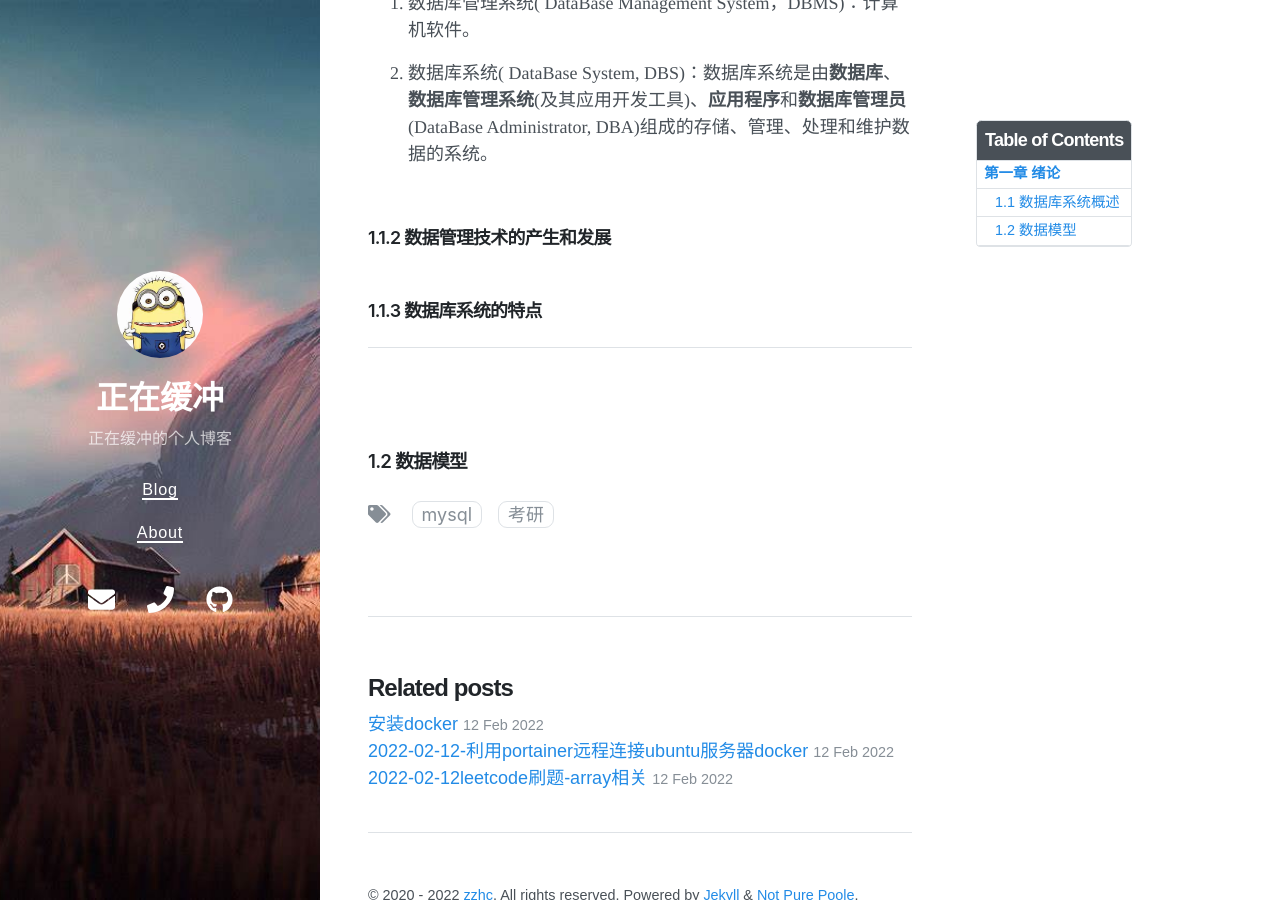
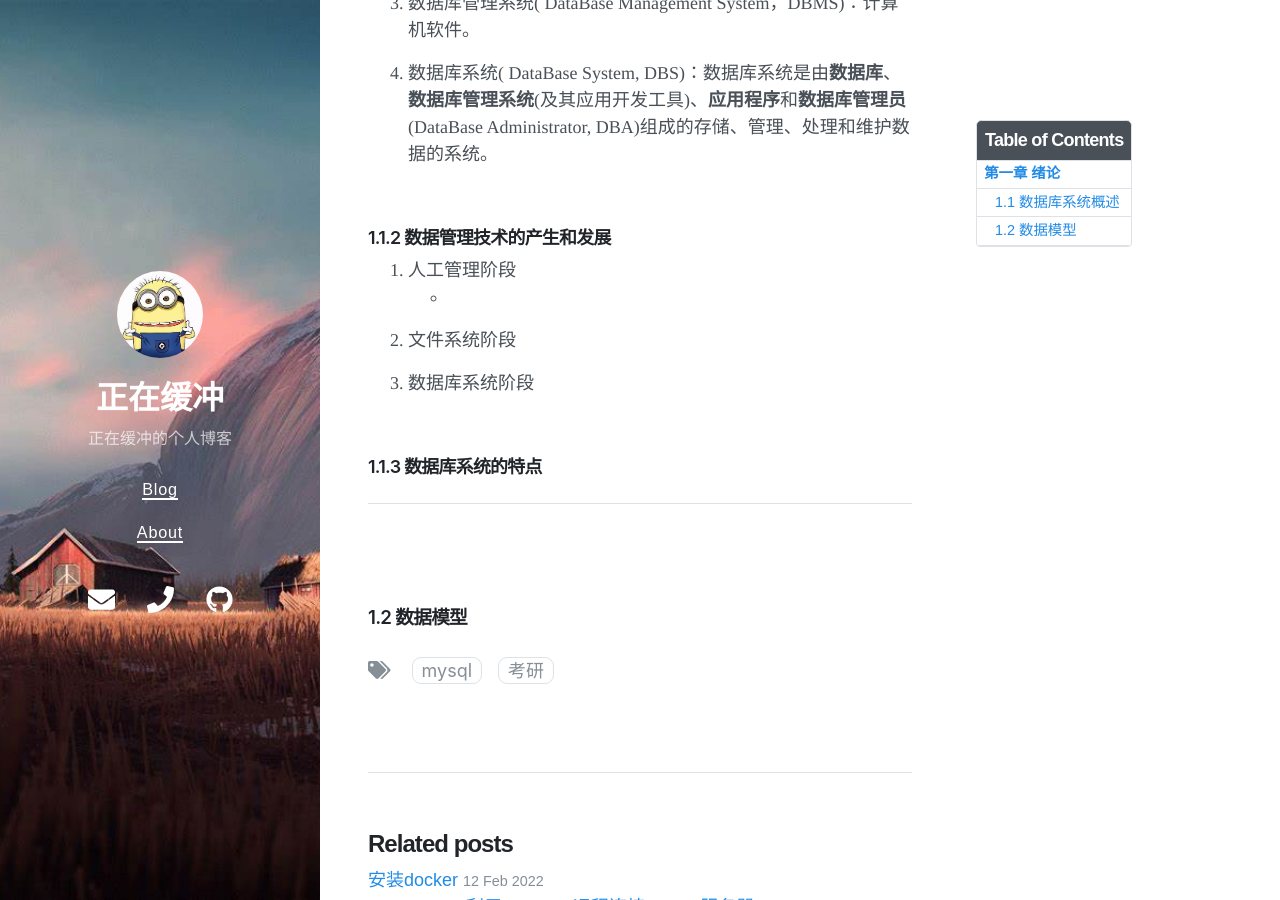
Before and after one commit to Zzhc3321/personal-blog.github.io, a Jekyll site: the page built from _posts/2022-02-12-数据库系统概论-绪论.md, in a window 1280 px wide and 900 px high, scrolled down 573 px. Built offline with Jekyll 4.4.1, drawn with Linux system fonts in a browser that asks for light colours; nearby versions of some CDN libraries.

Commit message:
修改文件: _posts/2022-02-12-数据库系统概论-绪论.md

```diff
--- a/_posts/2022-02-12-数据库系统概论-绪论.md
+++ b/_posts/2022-02-12-数据库系统概论-绪论.md
@@ -18,10 +18,10 @@
 
 2. 数据库(DataBase,DB)：顾名思义，是存放数据的仓库：
 
-- 较小的冗余度(redundancy）
-- 较高的数据独立性(data independency)
-- 易扩展性(scalability)
-- 可为各种用户共享。
+	- 较小的冗余度(redundancy）
+	- 较高的数据独立性(data independency)
+	- 易扩展性(scalability)
+	- 可为各种用户共享。
 
 3. 数据库管理系统( DataBase Management System，DBMS)：计算机软件。
 
@@ -29,6 +29,19 @@
 
 <br>
 #### 1.1.2 数据管理技术的产生和发展
+1. 人工管理阶段
+	-
+
+2. 文件系统阶段
+
+
+3. 数据库系统阶段
+
+
+
+
+
+
 <br>
 #### 1.1.3 数据库系统的特点
 
```
